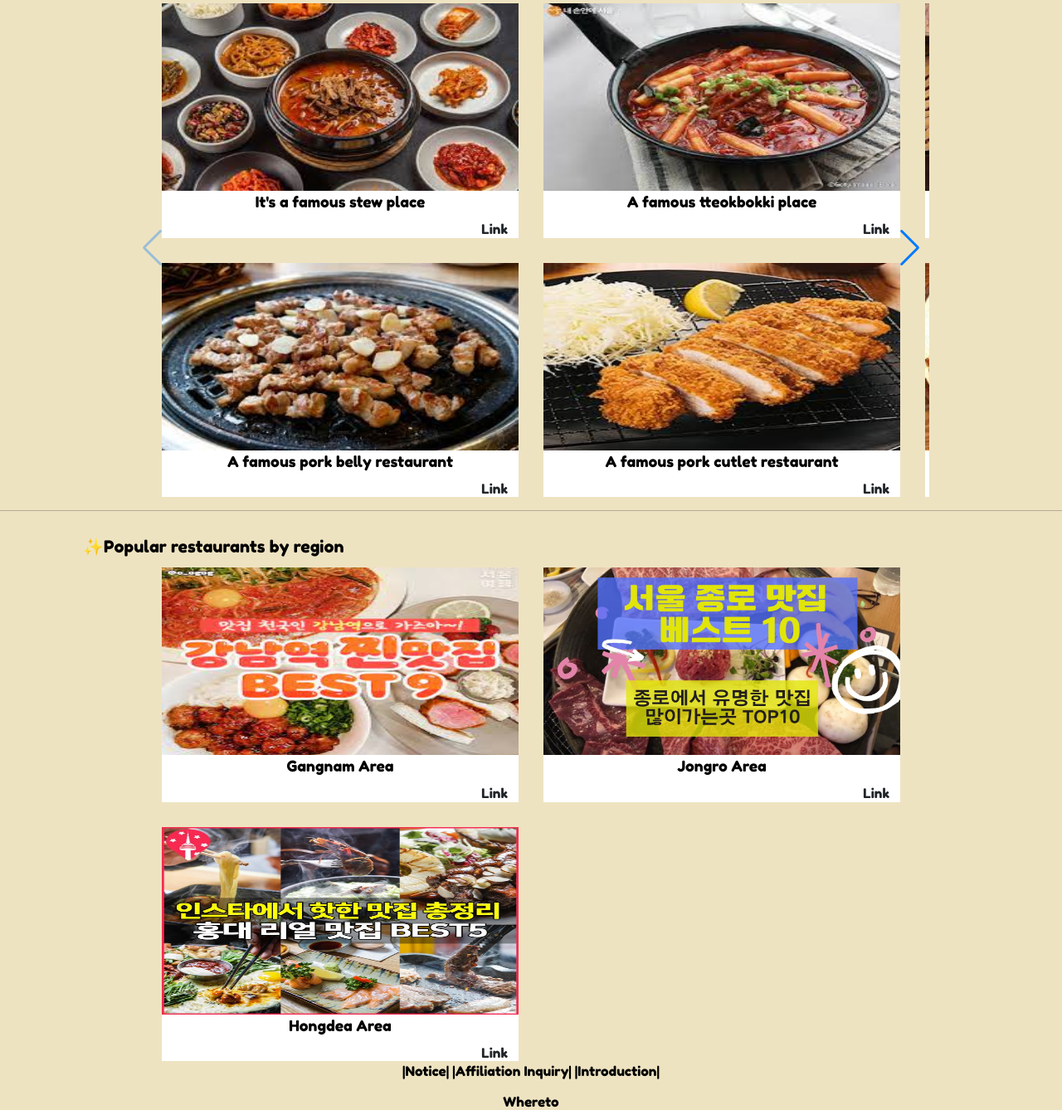
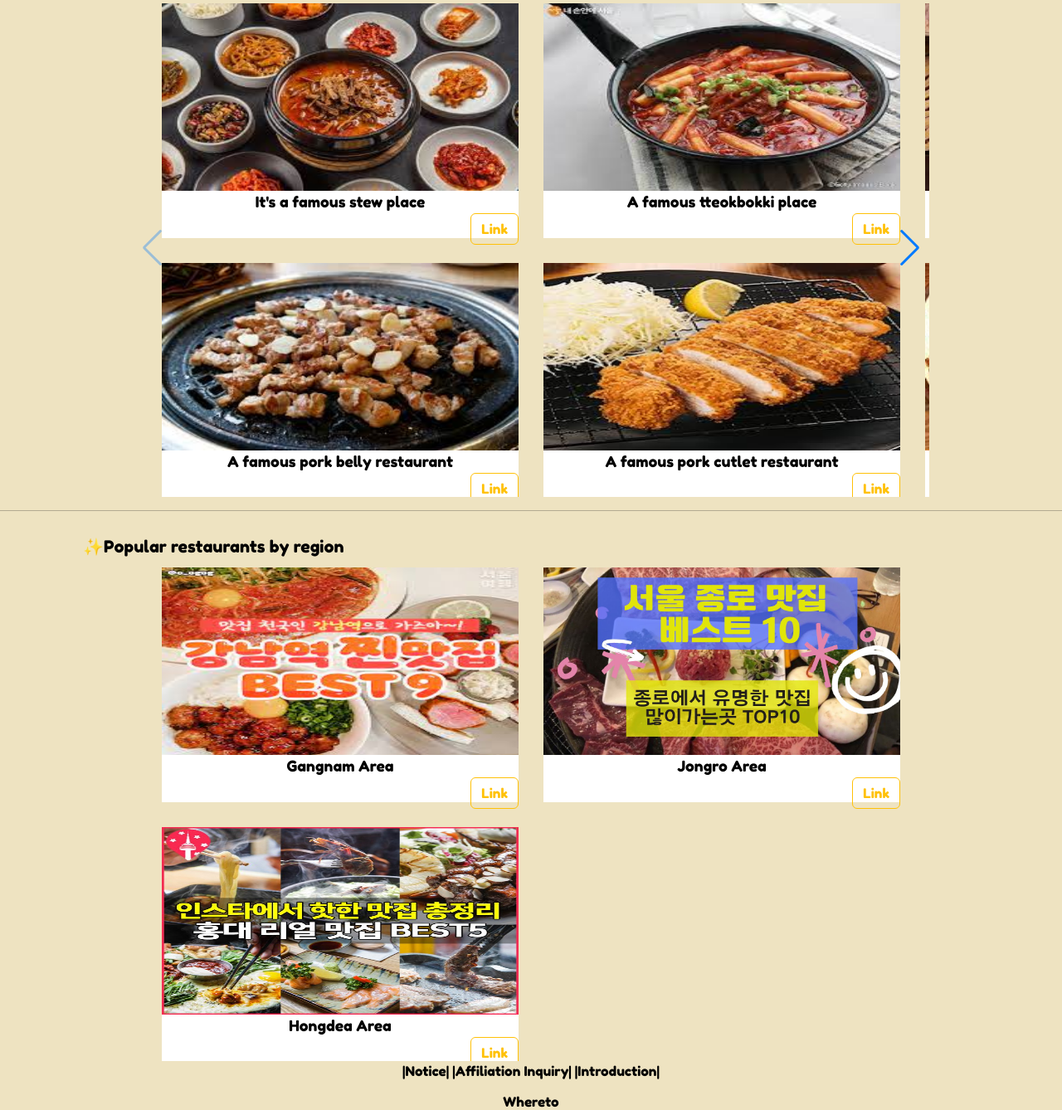
Before and after one commit to NewHoony/whereto, a Django app: page / in a window 1280 px wide. Shown: the part 473-1811 px from the top of the page at 83% size. Run offline with Django 4.2, Linux system fonts and the light colour scheme.

Commit message:
real final

```diff
--- a/templates/main/index.html
+++ b/templates/main/index.html
@@ -26,14 +26,14 @@
     <!-- Swiper -->
     <div class="swiper mySwiper" style="padding-top: 5px; padding-left: 35px; padding-right: 35px;">
       <div class="swiper-wrapper">
-        <div class="swiper-slide"><img src="/static/assets/food1.jpg" style="width: 100%; height: 80%;">It's a famous stew place<br><button class="btn btn-outline-waring" style="float: right;">Link</button></div>
-        <div class="swiper-slide"><img src="/static/assets/food2.jpg" style="width: 100%; height: 80%;">A famous pork belly restaurant<br><button class="btn btn-outline-waring" style="float: right;">Link</button></div>
-        <div class="swiper-slide"><img src="/static/assets/food3.jpg" style="width: 100%; height: 80%;">A famous tteokbokki place<br><button class="btn btn-outline-waring" style="float: right;">Link</button></div>
-        <div class="swiper-slide"><img src="/static/assets/food4.jpg" style="width: 100%; height: 80%;">A famous pork cutlet restaurant<br><button class="btn btn-outline-waring" style="float: right;">Link</button></div>
-        <div class="swiper-slide"><img src="/static/assets/food5.jpg" style="width: 100%; height: 80%;">A famous bibimbap place<br><button class="btn btn-outline-waring" style="float: right;">Link</button></div>
-        <div class="swiper-slide"><img src="/static/assets/food6.jpg" style="width: 100%; height: 80%;">A famous Jokbal restaurant<br><button class="btn btn-outline-waring" style="float: right;">Link</button></div>
-        <div class="swiper-slide"><img src="/static/assets/food7.jpg" style="width: 100%; height: 80%;">A famous jajangmyeon restaurant<br><button class="btn btn-outline-waring" style="float: right;">Link</button></div>
-        <div class="swiper-slide"><img src="/static/assets/food8.jpg" style="width: 100%; height: 80%;">A famous burger place<br><button class="btn btn-outline-waring" style="float: right;">Link</button></div>
+        <div class="swiper-slide"><img src="/static/assets/food1.jpg" style="width: 100%; height: 80%;">It's a famous stew place<br><button class="btn btn-outline-warning" style="float: right;">Link</button></div>
+        <div class="swiper-slide"><img src="/static/assets/food2.jpg" style="width: 100%; height: 80%;">A famous pork belly restaurant<br><button class="btn btn-outline-warning" style="float: right;">Link</button></div>
+        <div class="swiper-slide"><img src="/static/assets/food3.jpg" style="width: 100%; height: 80%;">A famous tteokbokki place<br><button class="btn btn-outline-warning" style="float: right;">Link</button></div>
+        <div class="swiper-slide"><img src="/static/assets/food4.jpg" style="width: 100%; height: 80%;">A famous pork cutlet restaurant<br><button class="btn btn-outline-warning" style="float: right;">Link</button></div>
+        <div class="swiper-slide"><img src="/static/assets/food5.jpg" style="width: 100%; height: 80%;">A famous bibimbap place<br><button class="btn btn-outline-warning" style="float: right;">Link</button></div>
+        <div class="swiper-slide"><img src="/static/assets/food6.jpg" style="width: 100%; height: 80%;">A famous Jokbal restaurant<br><button class="btn btn-outline-warning" style="float: right;">Link</button></div>
+        <div class="swiper-slide"><img src="/static/assets/food7.jpg" style="width: 100%; height: 80%;">A famous jajangmyeon restaurant<br><button class="btn btn-outline-warning" style="float: right;">Link</button></div>
+        <div class="swiper-slide"><img src="/static/assets/food8.jpg" style="width: 100%; height: 80%;">A famous burger place<br><button class="btn btn-outline-warning" style="float: right;">Link</button></div>
       </div>
       <div class="swiper-button-next"></div>
       <div class="swiper-button-prev"></div>
@@ -45,9 +45,9 @@
         <!-- Swiper -->
         <div class="swiper mySwiper" style="padding-top: 5px; padding-left: 35px; padding-right: 35px;">
           <div class="swiper-wrapper">
-            <div class="swiper-slide"><img src="/static/assets/Area1.jpg" style="width: 100%; height: 80%;">Gangnam Area<br><button class="btn btn-outline-waring" style="float: right;">Link</button></div>
-            <div class="swiper-slide"><img src="/static/assets/Area2.jpg" style="width: 100%; height: 80%;">Hongdea Area<br><button class="btn btn-outline-waring" style="float: right;">Link</button></div>
-            <div class="swiper-slide"><img src="/static/assets/Area3.jpg" style="width: 100%; height: 80%;">Jongro Area<br><button class="btn btn-outline-waring" style="float: right;">Link</button></div>
+            <div class="swiper-slide"><img src="/static/assets/Area1.jpg" style="width: 100%; height: 80%;">Gangnam Area<br><button class="btn btn-outline-warning" style="float: right;">Link</button></div>
+            <div class="swiper-slide"><img src="/static/assets/Area2.jpg" style="width: 100%; height: 80%;">Hongdea Area<br><button class="btn btn-outline-warning" style="float: right;">Link</button></div>
+            <div class="swiper-slide"><img src="/static/assets/Area3.jpg" style="width: 100%; height: 80%;">Jongro Area<br><button class="btn btn-outline-warning" style="float: right;">Link</button></div>
           </div>
           <div class="swiper-button-next"></div>
           <div class="swiper-button-prev"></div>
```
